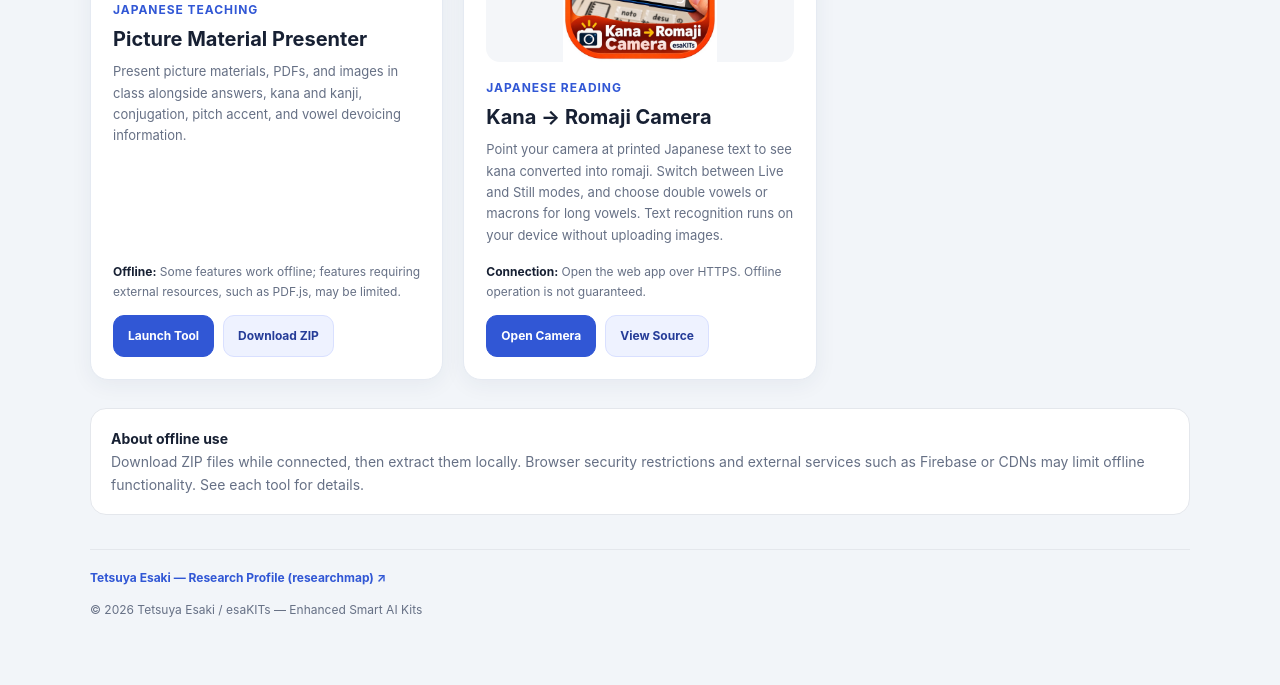
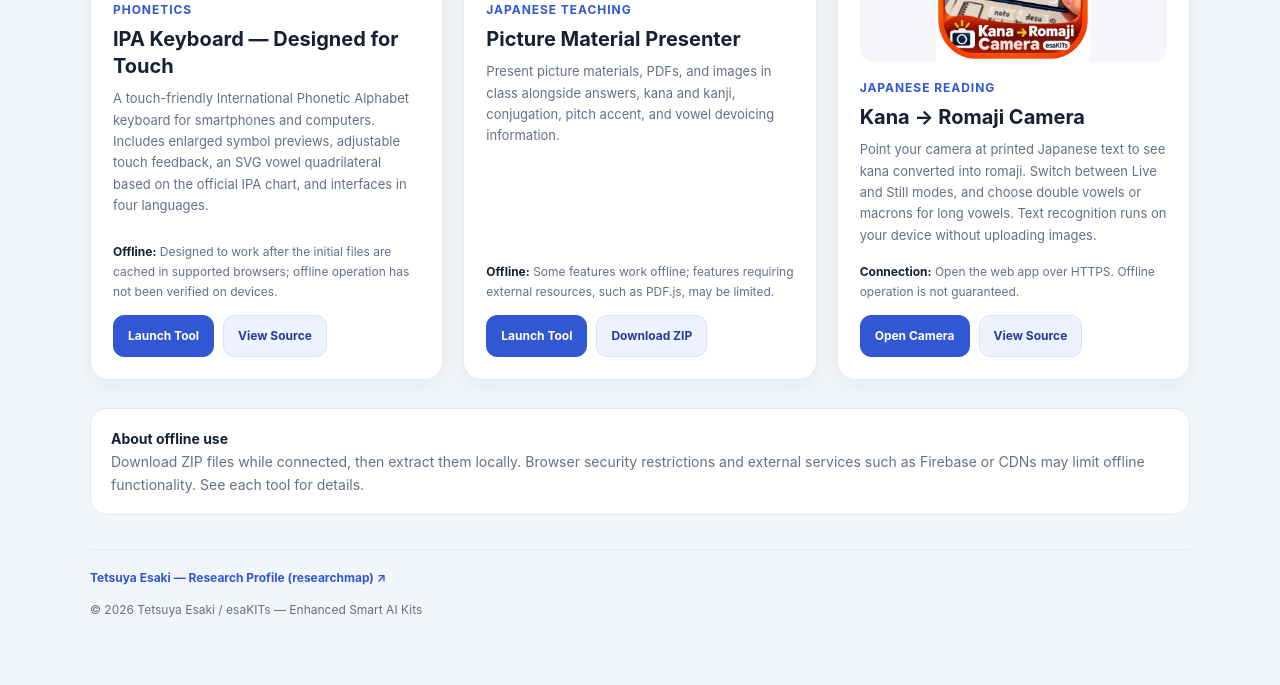
Before and after one commit to esaKITs/esaKITs.github.io, a plain HTML site: page index.html in a window 1280 px wide. Shown: the part 1060-1745 px from the top of the page. Drawn offline with Linux system fonts and the light colour scheme.

Commit message:
Add IPA Keyboard to esaKITs homepage

```diff
--- a/index.html
+++ b/index.html
@@ -50,6 +50,14 @@
       <div class="actions"><a class="btn primary" href="https://esakits.github.io/f1-f2-classroom/">Launch Tool</a><a class="btn secondary" href="https://github.com/esaKITs/f1-f2-classroom/archive/refs/heads/main.zip">Download ZIP</a></div>
     </article>
 
+    <article class="card"><div class="app-icon" aria-hidden="true"><img src="https://esakits.github.io/ipa-keyboard/apple-touch-icon.png" alt="" loading="lazy"></div>
+      <div class="kicker">Phonetics</div>
+      <h3 class="title">IPA Keyboard — Designed for Touch</h3>
+      <p class="desc">A touch-friendly International Phonetic Alphabet keyboard for smartphones and computers. Includes enlarged symbol previews, adjustable touch feedback, an SVG vowel quadrilateral based on the official IPA chart, and interfaces in four languages.</p>
+      <p class="status"><strong>Offline:</strong> Designed to work after the initial files are cached in supported browsers; offline operation has not been verified on devices.</p>
+      <div class="actions"><a class="btn primary" href="https://esakits.github.io/ipa-keyboard/">Launch Tool</a><a class="btn secondary" href="https://github.com/esaKITs/ipa-keyboard">View Source</a></div>
+    </article>
+
     <article class="card"><div class="app-icon" aria-hidden="true" style="background:#d58b31"><svg viewBox="0 0 64 64"><rect x="7" y="12" width="50" height="40" rx="5"/><circle cx="23" cy="24" r="5"/><path d="M11 45l15-14 9 8 8-10 11 16"/></svg></div>
       <div class="kicker">Japanese Teaching</div>
       <h3 class="title">Picture Material Presenter</h3>
```
